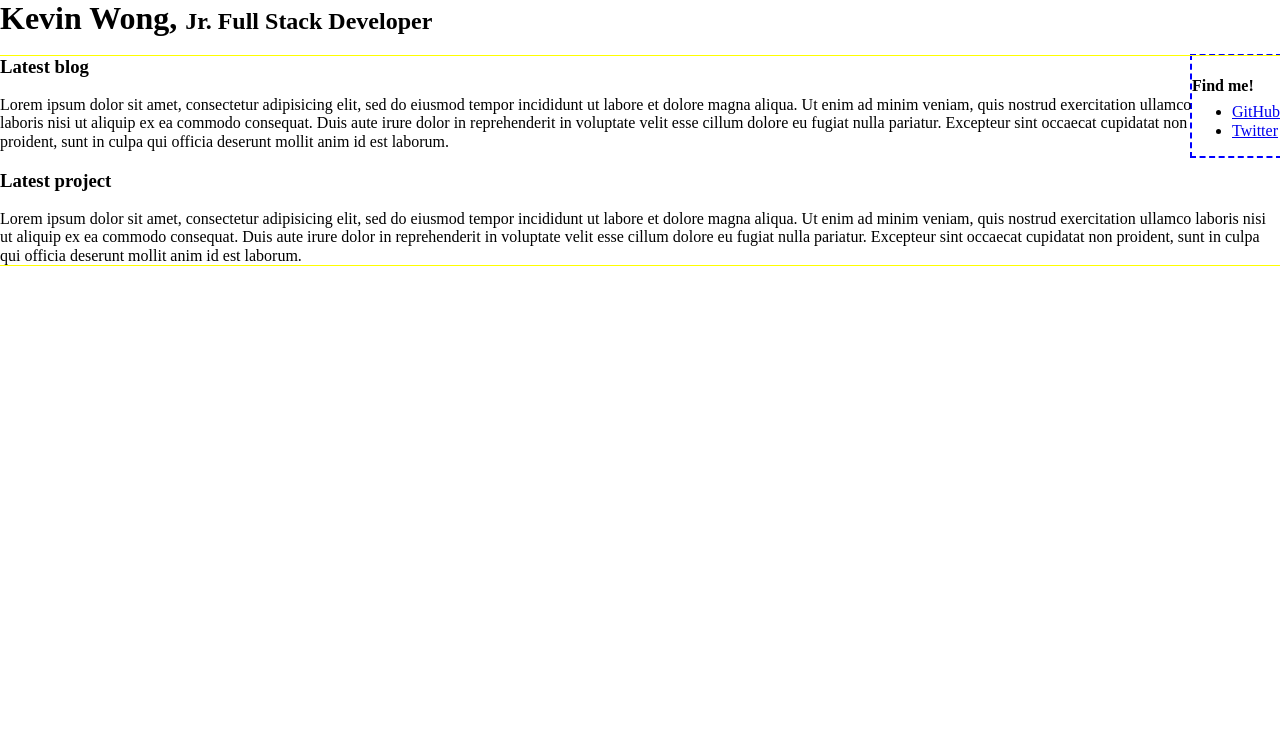
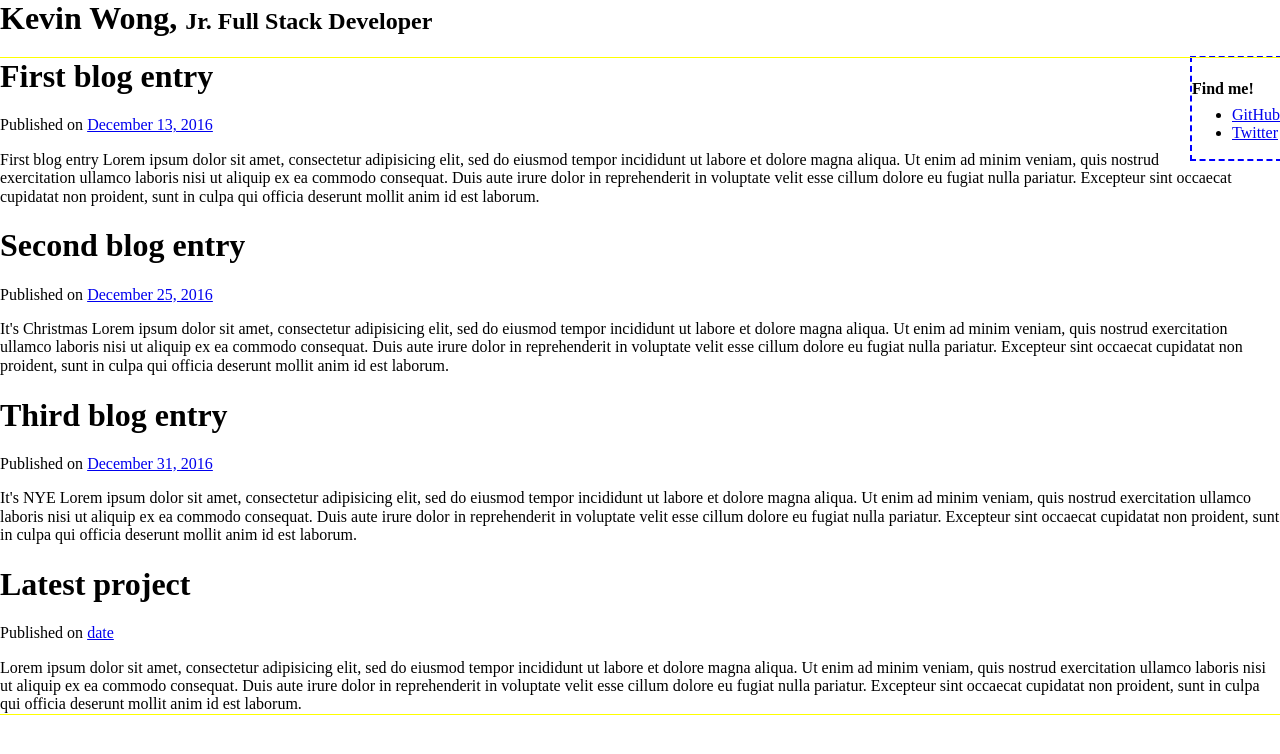
Before and after one commit to cmd-kvn/portfolio, a plain HTML site: page index.html in a window 1280 px wide. Drawn offline with nearby package versions, Linux system fonts and the light colour scheme.

Commit message:
finished prototype toHtml and appended objects to html

```diff
--- a/index.html
+++ b/index.html
@@ -37,19 +37,26 @@
         </ul>
       </aside>
 
-      <div class="blog-content">
-        <h3>Latest blog</h3>
-        <p>Lorem ipsum dolor sit amet, consectetur adipisicing elit, sed do eiusmod tempor incididunt ut labore et dolore magna aliqua. Ut enim ad minim veniam, quis nostrud exercitation ullamco laboris nisi ut aliquip ex ea commodo consequat. Duis aute irure dolor in reprehenderit in voluptate velit esse cillum dolore eu fugiat nulla pariatur. Excepteur sint occaecat cupidatat non proident, sunt in culpa qui officia deserunt mollit anim id est laborum.</p>
-      </div>
+      <section id="blog-content">
+        <article class="blog-template" data-tag="category">
+          <h1 class="title">Latest blog</h1>
+          Published on <a href="#">date</a>
+          <p class="blog-body">Lorem ipsum dolor sit amet, consectetur adipisicing elit, sed do eiusmod tempor incididunt ut labore et dolore magna aliqua. Ut enim ad minim veniam, quis nostrud exercitation ullamco laboris nisi ut aliquip ex ea commodo consequat. Duis aute irure dolor in reprehenderit in voluptate velit esse cillum dolore eu fugiat nulla pariatur. Excepteur sint occaecat cupidatat non proident, sunt in culpa qui officia deserunt mollit anim id est laborum.</p>
+        </article>
+      </section>
 
-      <div class="project-content">
-        <h3>Latest project</h3>
-        <p>Lorem ipsum dolor sit amet, consectetur adipisicing elit, sed do eiusmod tempor incididunt ut labore et dolore magna aliqua. Ut enim ad minim veniam, quis nostrud exercitation ullamco laboris nisi ut aliquip ex ea commodo consequat. Duis aute irure dolor in reprehenderit in voluptate velit esse cillum dolore eu fugiat nulla pariatur. Excepteur sint occaecat cupidatat non proident, sunt in culpa qui officia deserunt mollit anim id est laborum.</p>
-      </div>
+      <section id="project-content">
+        <article class="template" data-tag="category">
+          <h1 class="title">Latest project</h1>
+          Published on <a href="#">date</a>
+          <p class="project-body">Lorem ipsum dolor sit amet, consectetur adipisicing elit, sed do eiusmod tempor incididunt ut labore et dolore magna aliqua. Ut enim ad minim veniam, quis nostrud exercitation ullamco laboris nisi ut aliquip ex ea commodo consequat. Duis aute irure dolor in reprehenderit in voluptate velit esse cillum dolore eu fugiat nulla pariatur. Excepteur sint occaecat cupidatat non proident, sunt in culpa qui officia deserunt mollit anim id est laborum.</p>
+        </article>
+      </section>
+
     </main>
 
     <script src="https://ajax.googleapis.com/ajax/libs/jquery/3.1.1/jquery.min.js"></script>
-    <script type="text/javascript" src="mainArticles.js"></script>
-    <script type="text/javascript" src="article.js"></script>
+    <script type="text/javascript" src="scripts/mainArticles.js"></script>
+    <script type="text/javascript" src="scripts/article.js"></script>
   </body>
 </html>
--- a/scripts/article.js
+++ b/scripts/article.js
@@ -14,3 +14,33 @@ function Blog (arr) {
   this.link = arr.link;
   this.body = arr.body;
 }
+
+Blog.prototype.toHtml = function() {
+  // find the beginning of the DOM node and all its children where you will fill in the html
+  var $newBlog = $('article.blog-template').clone();
+  // change the attribute 'data-tag' to match the passed-in object
+  $newBlog.attr('data-tag', this.tag);
+  // find() the elements in the clone and fill in the rest of the current template clone with properties from this particular Blog instance
+  $newBlog.find('.title').html(this.title);
+  $newBlog.find('a').html(this.date);
+  $newBlog.find('a').attr('href', this.link);
+  $newBlog.find('.blog-body').html(this.body);
+
+  // remove the class from the clone which is saying in css to not display
+  $newBlog.removeAttr('class');
+
+  return $newBlog;
+};
+
+// sorts blog entries by date but the date value needs yyyy-mm-dd notation
+// blogEntries.sort(function(curElem, nextElem) {
+//   return (new Date(nextElem.publishedOn)) - (new Date(curElem.publishedOn));
+// });
+
+blogEntries.forEach(function(ele) {
+  blogsArr.push(new Blog(ele));
+});
+
+blogsArr.forEach(function(a) {
+  $('#blog-content').append(a.toHtml());
+});
--- a/scripts/mainArticles.js
+++ b/scripts/mainArticles.js
@@ -9,17 +9,17 @@ var blogEntries = [
     body: '<p>First blog entry Lorem ipsum dolor sit amet, consectetur adipisicing elit, sed do eiusmod tempor incididunt ut labore et dolore magna aliqua. Ut enim ad minim veniam, quis nostrud exercitation ullamco laboris nisi ut aliquip ex ea commodo consequat. Duis aute irure dolor in reprehenderit in voluptate velit esse cillum dolore eu fugiat nulla pariatur. Excepteur sint occaecat cupidatat non proident, sunt in culpa qui officia deserunt mollit anim id est laborum.</p>'
   },
   {
-    Title: 'Second blog entry',
-    Date: December 25, 2016,
-    'Filed under': 'holidays',
-    Link: 'https://www.christmas.com',
-    Body: '<p>It\'s Christmas Lorem ipsum dolor sit amet, consectetur adipisicing elit, sed do eiusmod tempor incididunt ut labore et dolore magna aliqua. Ut enim ad minim veniam, quis nostrud exercitation ullamco laboris nisi ut aliquip ex ea commodo consequat. Duis aute irure dolor in reprehenderit in voluptate velit esse cillum dolore eu fugiat nulla pariatur. Excepteur sint occaecat cupidatat non proident, sunt in culpa qui officia deserunt mollit anim id est laborum.</p>'
+    title: 'Second blog entry',
+    date: 'December 25, 2016',
+    tag: 'holidays',
+    link: 'https://www.christmas.com',
+    body: '<p>It\'s Christmas Lorem ipsum dolor sit amet, consectetur adipisicing elit, sed do eiusmod tempor incididunt ut labore et dolore magna aliqua. Ut enim ad minim veniam, quis nostrud exercitation ullamco laboris nisi ut aliquip ex ea commodo consequat. Duis aute irure dolor in reprehenderit in voluptate velit esse cillum dolore eu fugiat nulla pariatur. Excepteur sint occaecat cupidatat non proident, sunt in culpa qui officia deserunt mollit anim id est laborum.</p>'
   },
   {
-    Title: 'Third blog entry',
-    Date: December 31, 2016,
-    'Filed under': 'holidays',
-    Link: 'https://www.timeanddate.com/counters/newyear.html',
-    Body: '<p>It\'s NYE Lorem ipsum dolor sit amet, consectetur adipisicing elit, sed do eiusmod tempor incididunt ut labore et dolore magna aliqua. Ut enim ad minim veniam, quis nostrud exercitation ullamco laboris nisi ut aliquip ex ea commodo consequat. Duis aute irure dolor in reprehenderit in voluptate velit esse cillum dolore eu fugiat nulla pariatur. Excepteur sint occaecat cupidatat non proident, sunt in culpa qui officia deserunt mollit anim id est laborum.</p>'
+    title: 'Third blog entry',
+    date: 'December 31, 2016',
+    tag: 'holidays',
+    link: 'https://www.timeanddate.com/counters/newyear.html',
+    body: '<p>It\'s NYE Lorem ipsum dolor sit amet, consectetur adipisicing elit, sed do eiusmod tempor incididunt ut labore et dolore magna aliqua. Ut enim ad minim veniam, quis nostrud exercitation ullamco laboris nisi ut aliquip ex ea commodo consequat. Duis aute irure dolor in reprehenderit in voluptate velit esse cillum dolore eu fugiat nulla pariatur. Excepteur sint occaecat cupidatat non proident, sunt in culpa qui officia deserunt mollit anim id est laborum.</p>'
   }
 ];
--- a/styles/modules.css
+++ b/styles/modules.css
@@ -48,6 +48,10 @@
   margin-bottom: -0.5em;
 }
 
+.blog-template {
+  display: none;
+}
+
 @media only screen and (min-width: 640px) {
   .icon-menu {
     display: none;
```
